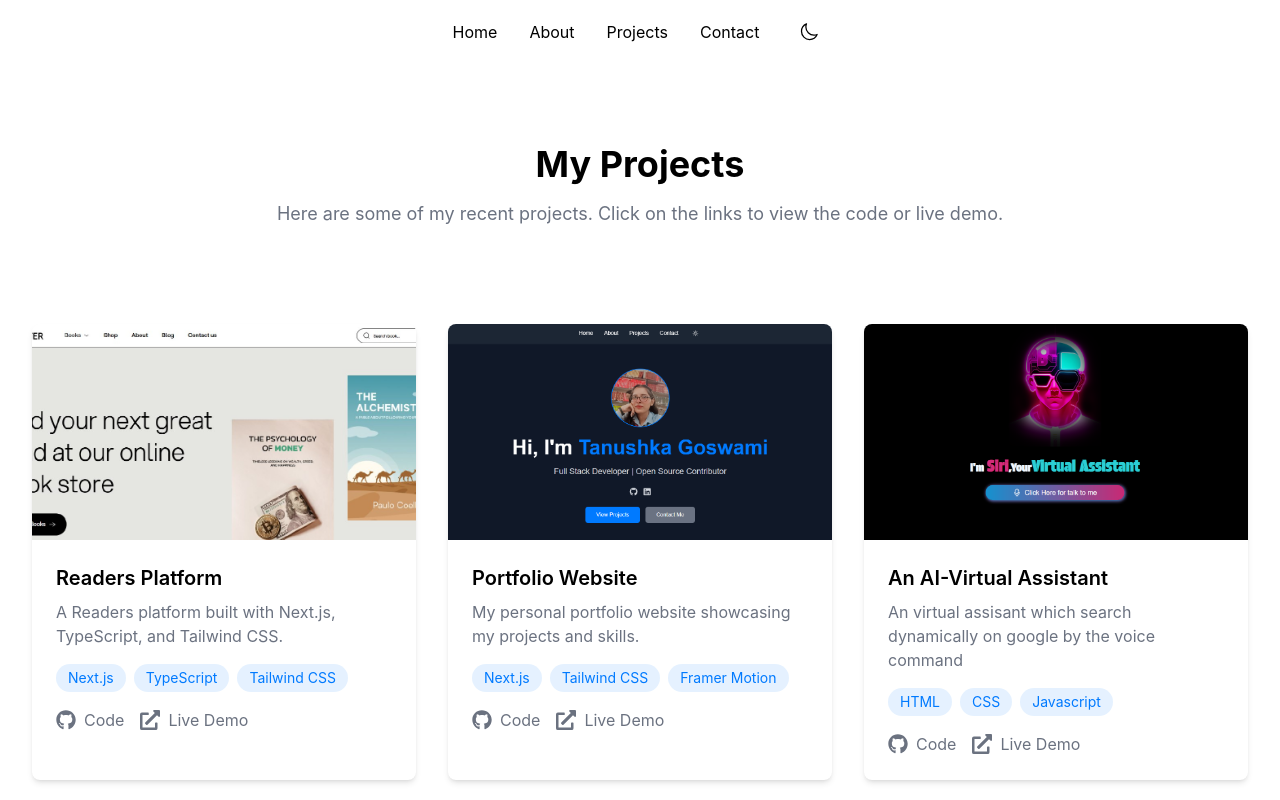
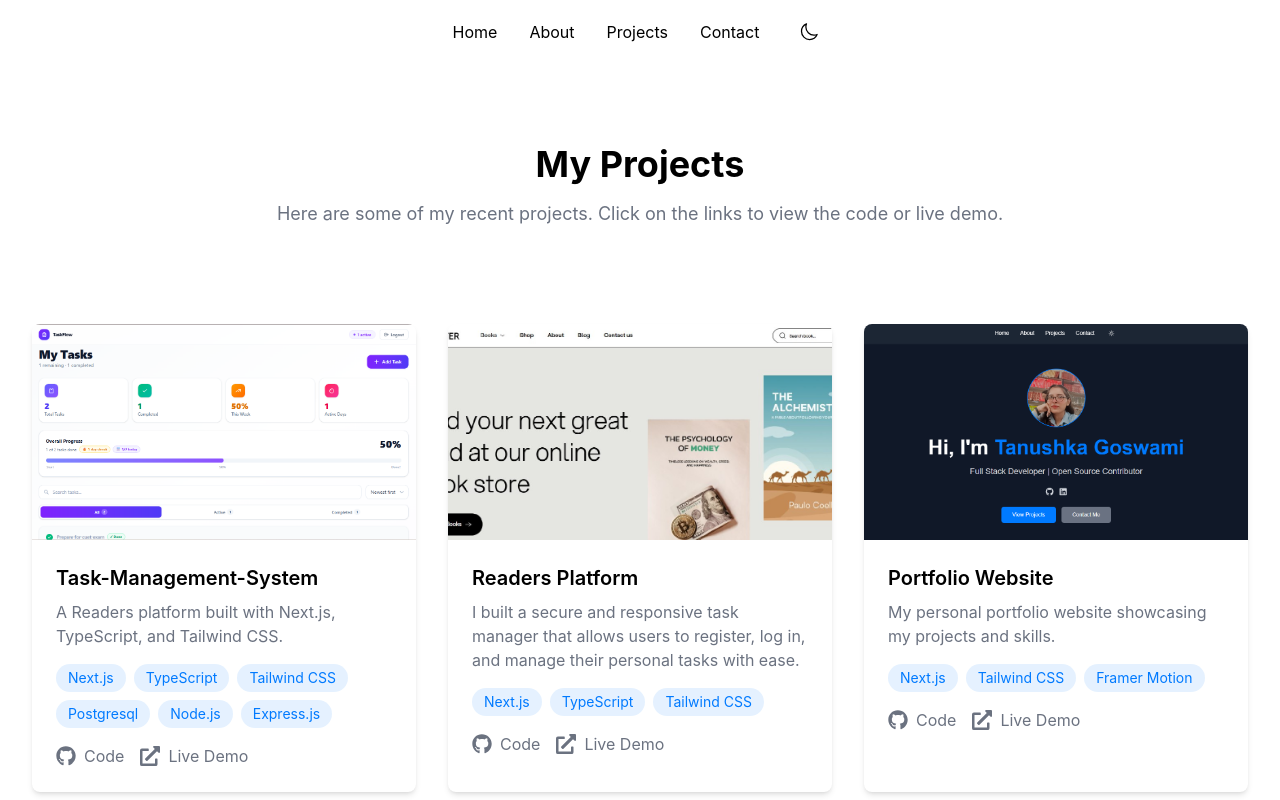
Before and after one commit to tanushka1726/Portfolio, a Next.js app: page /projects in a window 1280 px wide. Shown: the top 800 px of the page. Built offline with nearby package versions, Linux system fonts and the light colour scheme.

Commit message:
edit project

```diff
--- a/src/contents/projects.ts
+++ b/src/contents/projects.ts
@@ -3,8 +3,17 @@ import { Project } from "@/types";
 
 export const projects: Project[] = [
   {
+    title: 'Task-Management-System',
+    description: 'A Readers platform built with Next.js, TypeScript, and Tailwind CSS.',
+    technologies: ['Next.js', 'TypeScript', 'Tailwind CSS','Postgresql','Node.js','Express.js'],
+    githubLink: 'https://github.com/tanushka1726/task-management-frontend.git',
+    demoLink: 'https://task-management-frontend-uc76.onrender.com',
+    image: '/projects/Task.png'
+  },
+
+  {
     title: 'Readers Platform',
-    description: 'A Readers platform built with Next.js, TypeScript, and Tailwind CSS.',
+    description: 'I built a secure and responsive task manager that allows users to register, log in, and manage their personal tasks with ease.',
     technologies: ['Next.js', 'TypeScript', 'Tailwind CSS'],
     githubLink: 'https://github.com/tanushka1726/react_next.git',
     demoLink: 'https://readerhere.netlify.app/',
```
Also changed, not shown: public/projects/Task.png (added).
